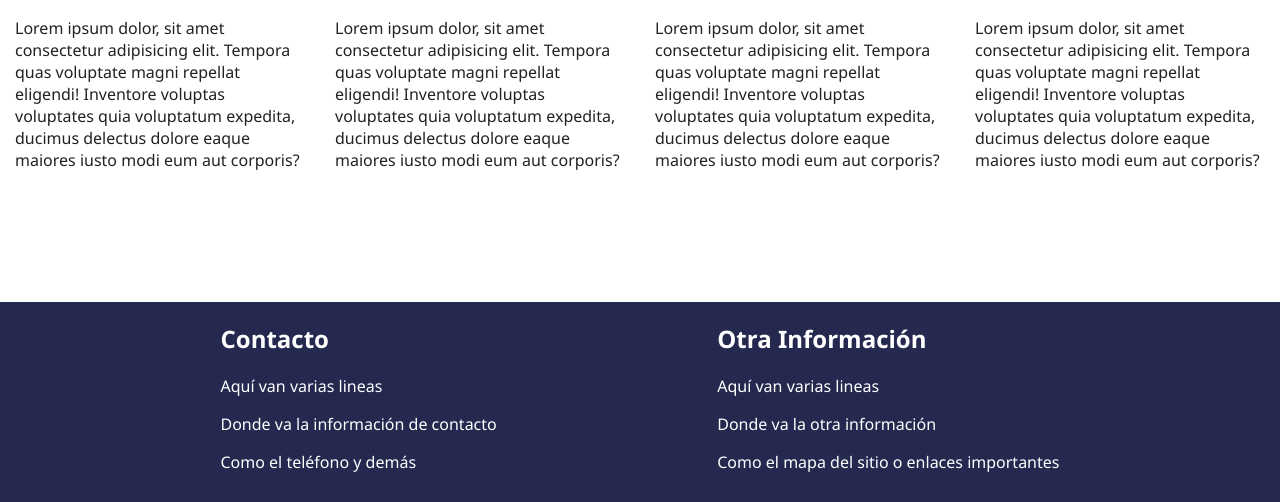
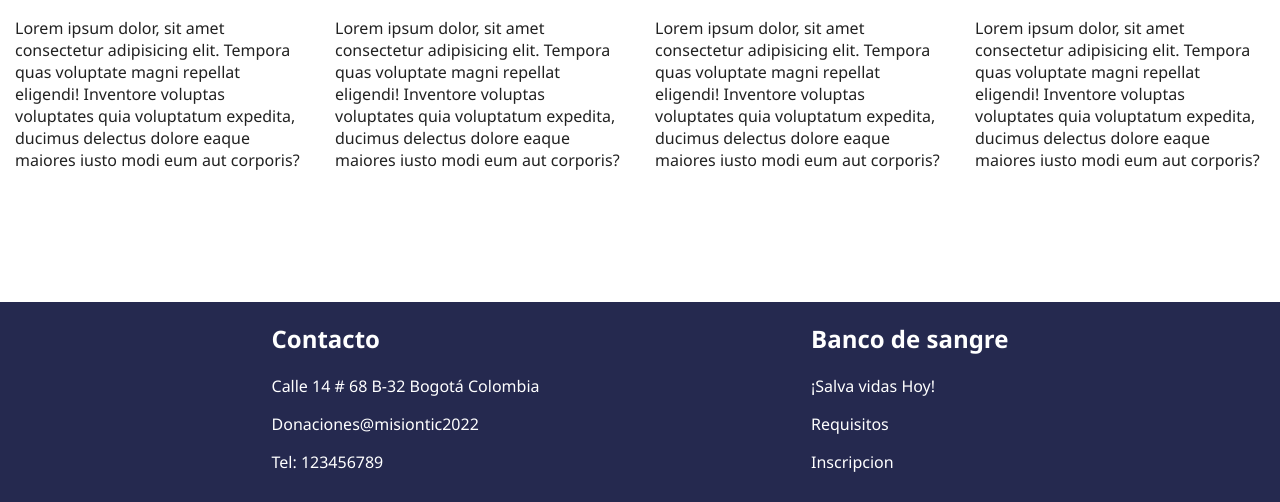
Before and after one commit to Marcepl/52795535, a website: page src/index.html in a window 1280 px wide. Shown: the part 2588-3090 px from the top of the page. Drawn offline with Linux system fonts and the light colour scheme.

Commit message:
Update index.html

```diff
--- a/src/index.html
+++ b/src/index.html
@@ -306,15 +306,15 @@
     <div class="seccion-pie">
         <article>
             <h2>Contacto</h2>
-            <p>Aquí van varias lineas</p>
-            <p>Donde va la información de contacto</p>
-            <p>Como el teléfono y demás</p>
+            <p>Calle 14 # 68 B-32 Bogotá Colombia</p>
+            <p>Donaciones@misiontic2022</p>
+            <p>Tel: 123456789</p>
         </article>
         <article>
-            <h2>Otra Información</h2>
-            <p>Aquí van varias lineas</p>
-            <p>Donde va la otra información</p>
-            <p>Como el mapa del sitio o enlaces importantes</p>
+            <h2>Banco de sangre</h2>
+            <p>¡Salva vidas Hoy!</p>
+            <p>Requisitos</p>
+            <p>Inscripcion</p>
         </article>
     </div>
     <!-- fin pie del sitio -->
```
